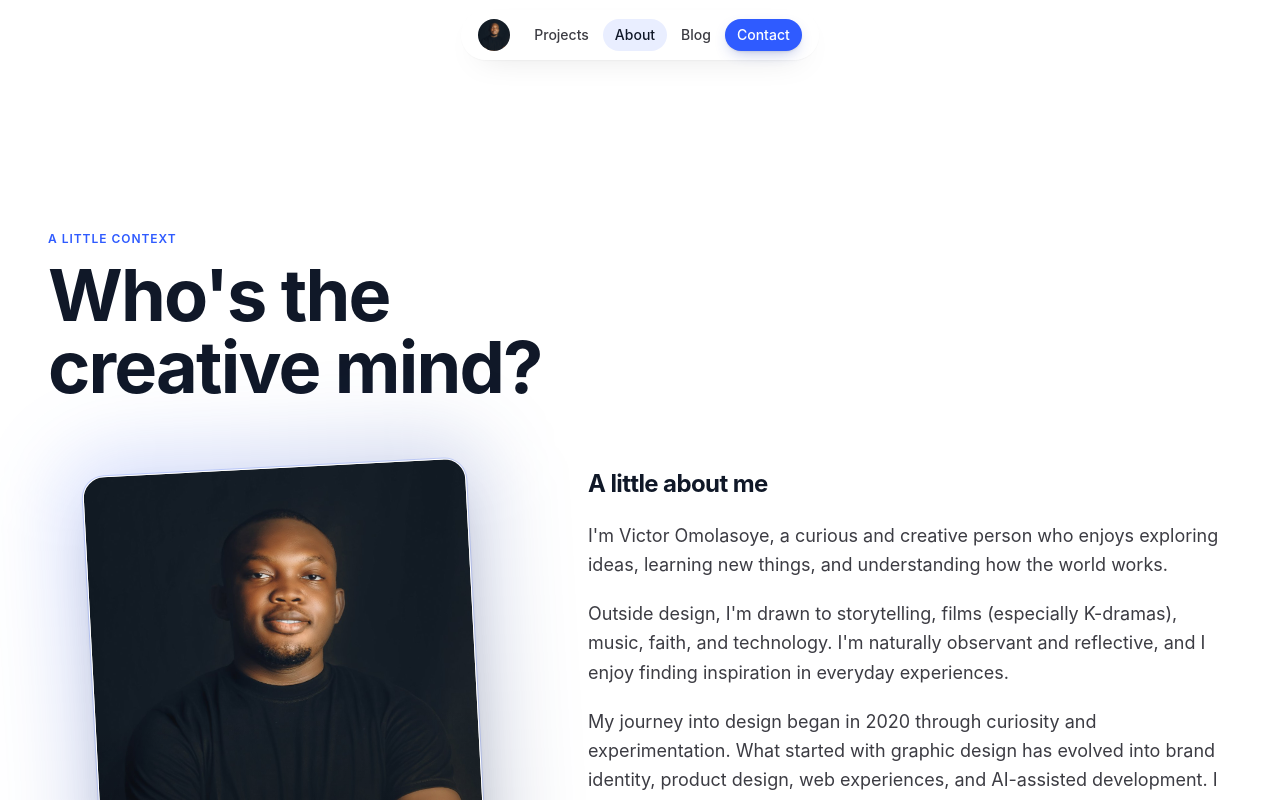
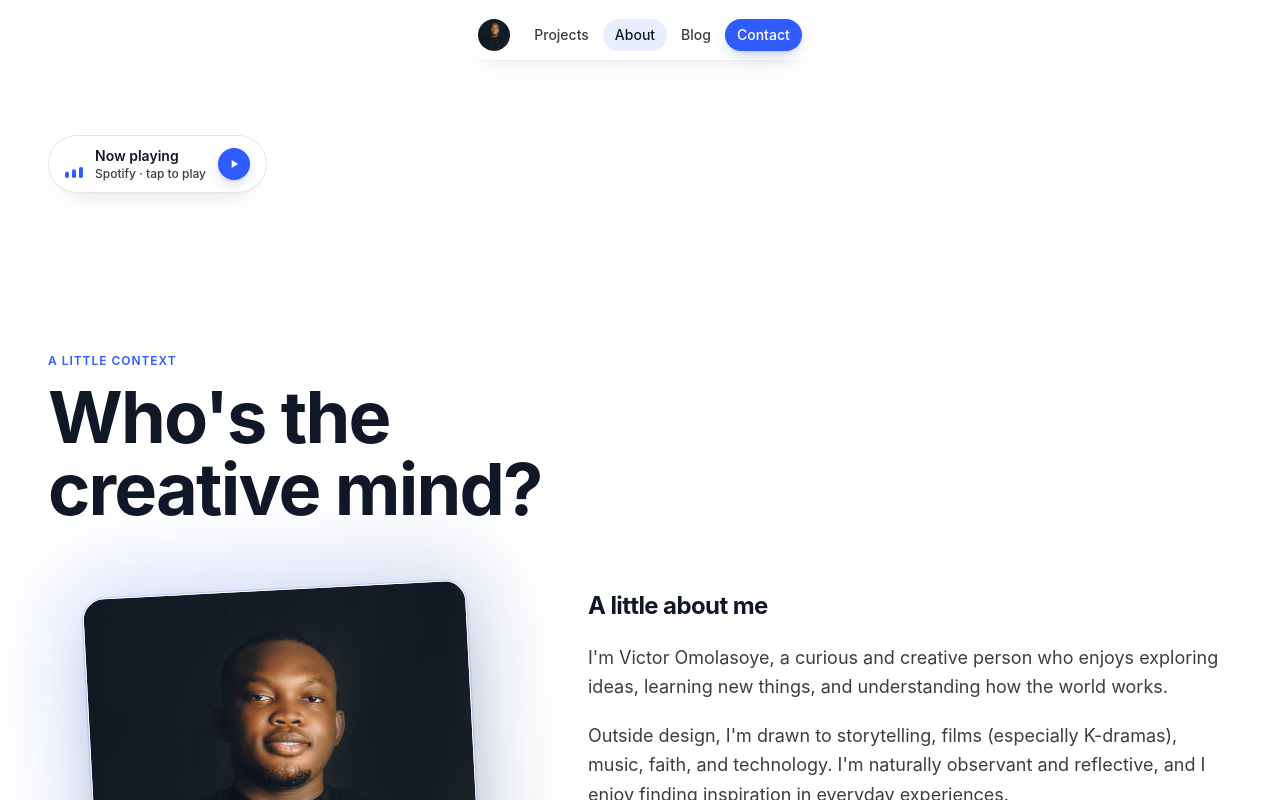
Before and after one commit to Levictor-ai/victor-omolasoye-portfolio, a Next.js app: page /about in a window 1280 px wide. Shown: the top 800 px of the page. Built offline with nearby package versions, Linux system fonts and the light colour scheme; no server answers.

Commit message:
Add on-demand Spotify music player to about page

```diff
--- a/src/app/about/AboutClient.tsx
+++ b/src/app/about/AboutClient.tsx
@@ -2,6 +2,7 @@
 
 import { usePortfolio } from '@/context/PortfolioContext';
 import { Nav } from '@/components/Nav';
+import { AboutMusicPlayer } from '@/components/AboutMusicPlayer';
 import { AboutSection } from '@/components/AboutSection';
 import { ServicesSection } from '@/components/ServicesSection';
 import { HowIWork } from '@/components/HowIWork';
@@ -20,6 +21,7 @@ export function AboutClient() {
     <>
       <Nav avatar={profile.avatar} />
       <main className="mx-auto max-w-7xl px-6 pt-16 pb-28 sm:px-8 lg:px-12">
+        <AboutMusicPlayer />
         <AboutSection
           profile={profile}
           headingClassName="font-ios text-6xl font-bold leading-none tracking-tight text-ios-ink sm:text-7xl"
--- a/src/app/globals.css
+++ b/src/app/globals.css
@@ -289,6 +289,12 @@
   .animate-logo-scroll {
     animation: logo-scroll 40s linear infinite;
   }
+
+  /* Animated equalizer bars used by the about music player pill. */
+  .animate-eq {
+    transform-origin: bottom;
+    animation: eq-bounce 0.9s ease-in-out infinite;
+  }
 }
 
 @keyframes marquee-scroll {
@@ -350,6 +356,11 @@
   to { transform: translate3d(-50%, 0, 0); }
 }
 
+@keyframes eq-bounce {
+  0%, 100% { transform: scaleY(0.3); }
+  50% { transform: scaleY(1); }
+}
+
 /* Slowly drifting ambient glow used by the footer motion. */
 @keyframes footer-drift {
   0%, 100% { transform: translate3d(-8%, -6%, 0) scale(1); }
@@ -371,6 +382,7 @@
   .marquee-track-reverse,
   .animate-footer-drift,
   .animate-footer-wordmark,
+  .animate-eq,
   *[style*='animation'] {
     animation: none !important;
   }
--- /dev/null
+++ b/src/components/AboutMusicPlayer.tsx
@@ -0,0 +1,88 @@
+'use client';
+
+import { useState } from 'react';
+
+const SPOTIFY_TRACK_ID = '181B5ZTSwhfJYzFOndIttV';
+const SPOTIFY_EMBED_SRC = `https://open.spotify.com/embed/track/${SPOTIFY_TRACK_ID}?autoplay=1`;
+
+function PlayGlyph() {
+  return (
+    <svg viewBox="0 0 24 24" fill="currentColor" className="size-3.5" aria-hidden="true">
+      <path d="M8 5v14l11-7z" />
+    </svg>
+  );
+}
+
+function CloseGlyph() {
+  return (
+    <svg viewBox="0 0 24 24" fill="none" stroke="currentColor" strokeWidth="2.5" strokeLinecap="round" className="size-4" aria-hidden="true">
+      <path d="M18 6 6 18" />
+      <path d="m6 6 12 12" />
+    </svg>
+  );
+}
+
+export function AboutMusicPlayer() {
+  const [open, setOpen] = useState(false);
+
+  return (
+    <div className="mb-12 lg:mb-16">
+      {open ? (
+        <div className="overflow-hidden rounded-ios-xl border border-ios-separator bg-white/90 shadow-ios backdrop-blur-xl">
+          <div className="flex items-center justify-between gap-3 px-4 pb-3 pt-4">
+            <div className="min-w-0">
+              <p className="truncate text-sm font-semibold text-ios-ink">Now playing</p>
+              <p className="truncate text-xs font-medium text-ios-secondary">Victor Omolasoye · Spotify</p>
+            </div>
+            <button
+              type="button"
+              onClick={() => setOpen(false)}
+              aria-label="Close music player"
+              className="flex size-8 shrink-0 items-center justify-center rounded-full bg-ios-fill text-ios-secondary transition-colors hover:bg-ios-fill-strong hover:text-ios-ink active:scale-95"
+            >
+              <CloseGlyph />
+            </button>
+          </div>
+          {/* Mounted on demand only — the iframe (and Spotify's player JS) is
+              never loaded until the visitor actually clicks play, so the page
+              never hangs or pays the embed cost upfront. */}
+          <iframe
+            src={SPOTIFY_EMBED_SRC}
+            width="100%"
+            height={152}
+            frameBorder={0}
+            allow="autoplay; clipboard-write; encrypted-media; fullscreen"
+            allowFullScreen
+            title="Spotify — Now playing"
+            loading="lazy"
+            className="block w-full"
+          />
+        </div>
+      ) : (
+        <button
+          type="button"
+          onClick={() => setOpen(true)}
+          aria-expanded={open}
+          className="group flex w-full items-center gap-3 rounded-full border border-ios-separator bg-white/80 px-4 py-2.5 font-ios shadow-ios backdrop-blur-xl transition-all duration-200 hover:-translate-y-0.5 hover:border-ios-separator-strong hover:bg-white hover:shadow-ios-lg focus-visible:outline-none focus-visible:ring-2 focus-visible:ring-ios-electric/40 active:scale-97 sm:w-auto"
+        >
+          <span className="flex h-7 items-end gap-[3px]" aria-hidden="true">
+            {[0, 1, 2].map((i) => (
+              <span
+                key={i}
+                className="animate-eq w-1 rounded-full bg-ios-electric"
+                style={{ height: `${8 + i * 3}px` }}
+              />
+            ))}
+          </span>
+          <span className="text-left">
+            <span className="block text-sm font-semibold text-ios-ink">Now playing</span>
+            <span className="block text-xs font-medium text-ios-secondary">Spotify · tap to play</span>
+          </span>
+          <span className="ml-auto flex size-8 shrink-0 items-center justify-center rounded-full bg-ios-electric text-white shadow-ios-button transition-colors group-hover:bg-ios-bluePressed sm:ml-0">
+            <PlayGlyph />
+          </span>
+        </button>
+      )}
+    </div>
+  );
+}
```
